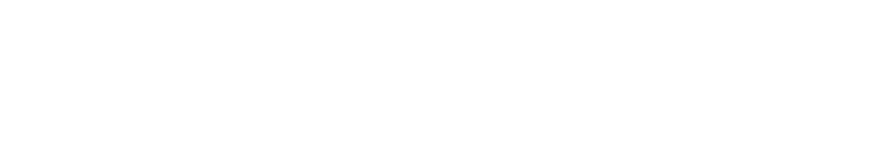
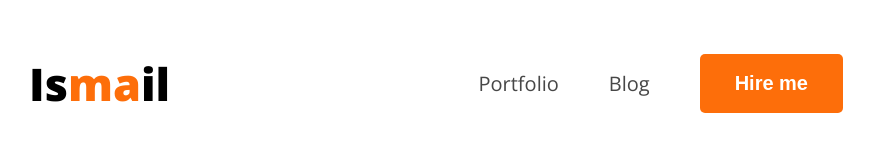
Before and after one commit to IsmailHosen01/First-portfolio, a plain HTML site: page index.html in a window 1280 px wide. Shown: the whole page, without its empty margins (179-1053 px from the left). Drawn offline with nearby package versions, Linux system fonts and the light colour scheme.

Commit message:
navbar done

```diff
--- /dev/null
+++ b/css/style.css
@@ -0,0 +1,52 @@
+.open-sans-normal {
+  font-family: "Open Sans", sans-serif;
+  font-optical-sizing: auto;
+  font-style: normal;
+  font-variation-settings:
+    "wdth" 100;
+}
+
+/* shared style */
+.name-color{
+    color: #FD6E0A;
+}
+.dark-2{
+    color: #474747;
+}
+.bttn{
+    background-color: #FD6E0A;
+    color: white;
+    padding: 18px 35px;
+    border: none;
+    border-radius: 5px;
+    cursor: pointer;
+    font-weight: bold;
+    font-size: 20px;
+}
+
+/* nav design */
+nav{
+    display: flex;
+    align-items: center;
+    justify-content: space-between;
+    margin: 0px 200px;
+}
+
+.nav-title{
+    font-weight: 800;
+    font-size: 45px;
+}
+nav ul{
+    display: flex;
+    align-items: center;
+}
+
+nav li{
+    list-style: none;
+    margin-right: 50px;
+}
+
+nav li a{
+    text-decoration: none;
+    font-size: 20px;
+}
--- a/index.html
+++ b/index.html
@@ -1,11 +1,36 @@
 <!DOCTYPE html>
 <html lang="en">
+
 <head>
     <meta charset="UTF-8">
     <meta name="viewport" content="width=device-width, initial-scale=1.0">
     <title>First Portfolio</title>
+    <link rel="preconnect" href="https://fonts.googleapis.com">
+    <link rel="preconnect" href="https://fonts.gstatic.com" crossorigin>
+    <link href="https://fonts.googleapis.com/css2?family=Open+Sans:ital,wght@0,300..800;1,300..800&display=swap"
+        rel="stylesheet">
+    <link rel="stylesheet" href="/css/style.css">
 </head>
-<body>
 
+<body class="open-sans-normal">
+    <header>
+        <nav>
+            <h3 class="nav-title">Is<span class="name-color">ma</span>il</h3>
+            <ul>
+                <li><a class="dark-2" href="">Portfolio</a></li>
+                <li><a class="dark-2" href="">Blog</a></li>
+                <li><a href=""><button class="bttn">Hire me</button></a></li>
+            </ul>
+        </nav>
+    </header>
+
+    <main>
+
+    </main>
+
+    <footer>
+
+    </footer>
 </body>
+
 </html>
```
Also changed, not shown: 1 other file.
